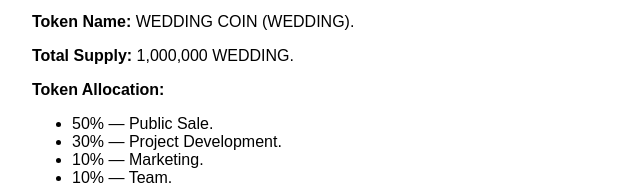
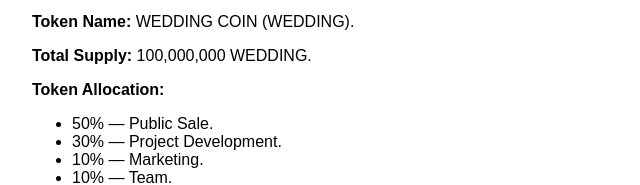
Before and after one commit to OblakoLive/wedding-coin-whitepaper, a plain HTML site: page index.html in a window 1280 px wide. Shown: the part 620-805 px from the top of the page, 208-848 px from the left. Drawn offline with Linux system fonts and the light colour scheme.

Commit message:
Update index.html

```diff
--- a/index.html
+++ b/index.html
@@ -31,7 +31,7 @@
         <h2>4. Technical Overview</h2>
         <p><strong>Blockchain Platform:</strong> Ethereum (ERC-20) or Binance Smart Chain (BEP-20).</p>
         <p><strong>Token Name:</strong> WEDDING COIN (WEDDING).</p>
-        <p><strong>Total Supply:</strong> 1,000,000 WEDDING.</p>
+        <p><strong>Total Supply:</strong> 100,000,000 WEDDING.</p>
         <p><strong>Token Allocation:</strong></p>
         <ul>
             <li>50% — Public Sale.</li>
```
